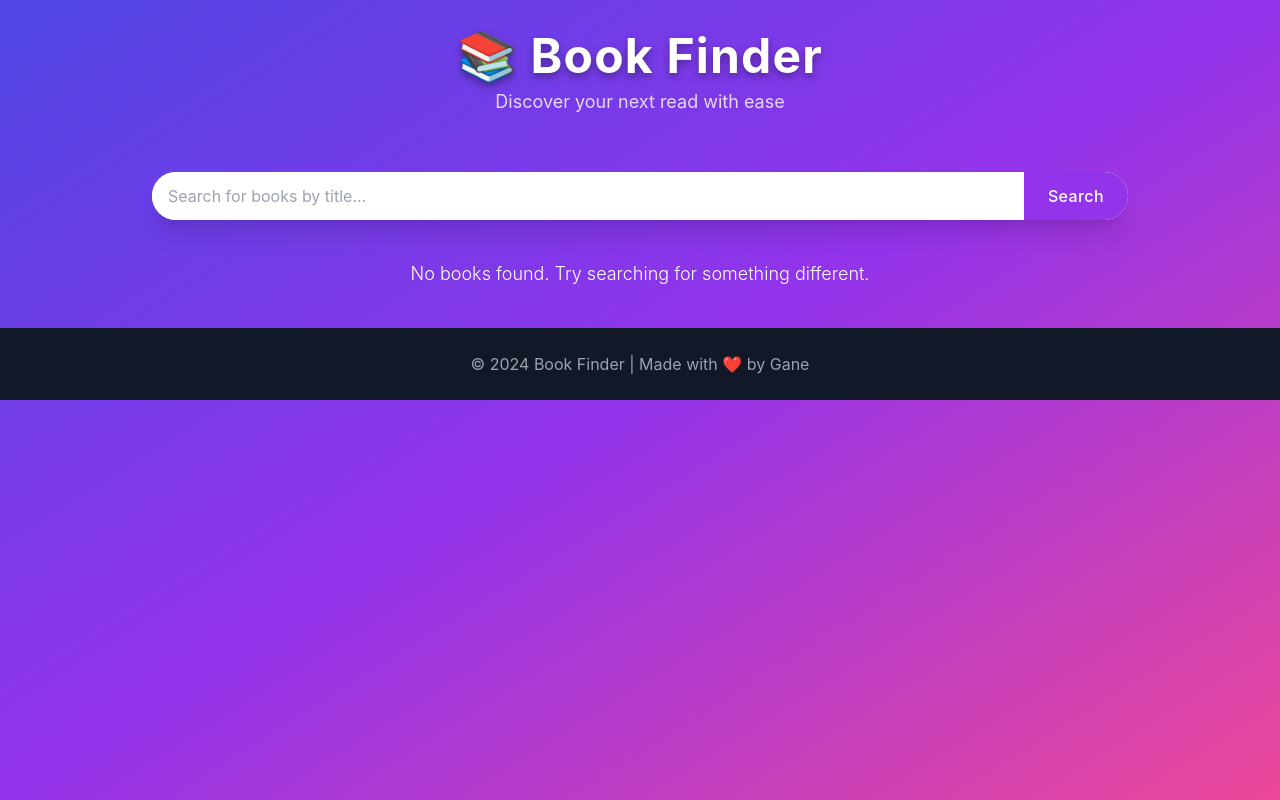
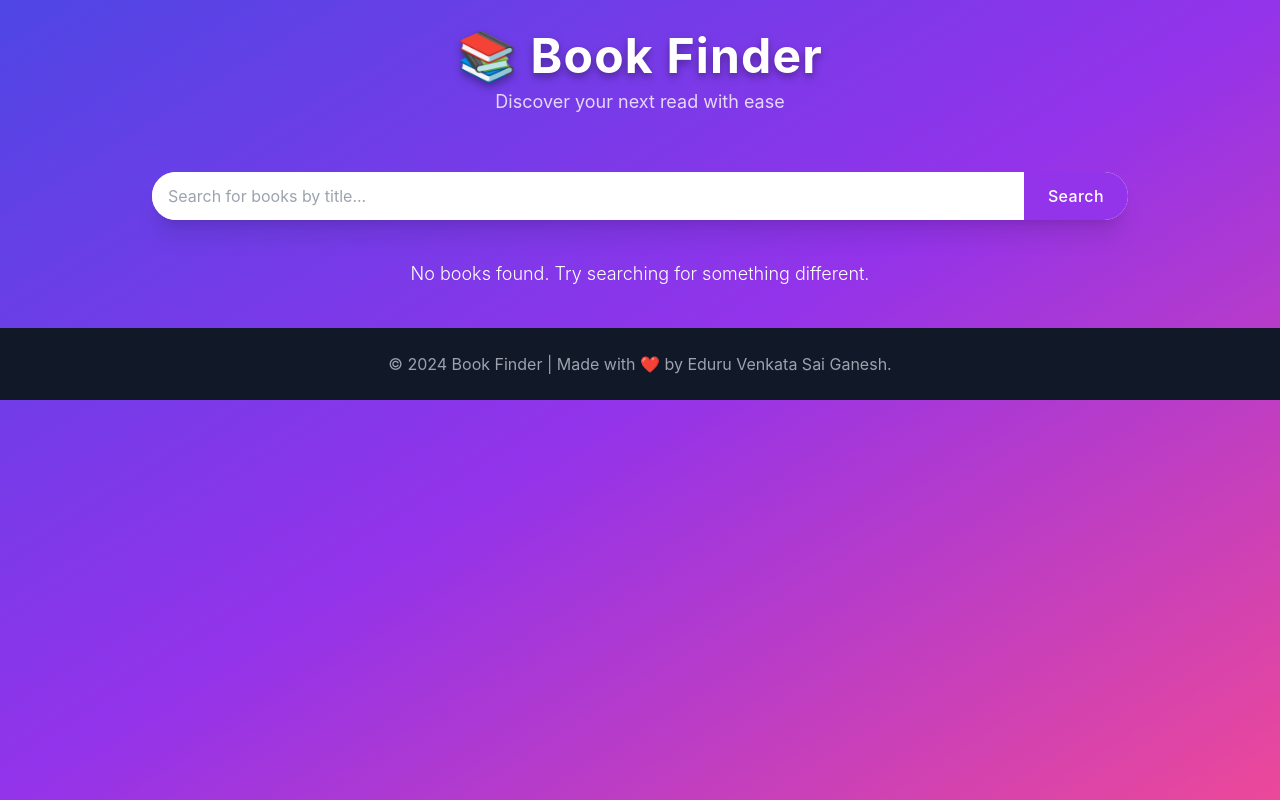
Before and after one commit to saiganesh113/book-finder, a React (Create React App) app: page / in a window 1280 px wide. Built offline with nearby package versions, Linux system fonts and the light colour scheme.

Commit message:
bugs resolved

```diff
--- a/src/App.js
+++ b/src/App.js
@@ -42,7 +42,7 @@ const App = () => {
 
       <footer className="mt-10 py-6 text-center bg-gray-900">
         <p className="text-gray-400">
-          &copy; 2024 Book Finder | Made with ❤️ by Gane
+          &copy; 2024 Book Finder | Made with ❤️ by Eduru Venkata Sai Ganesh.
         </p>
       </footer>
     </div>
```
